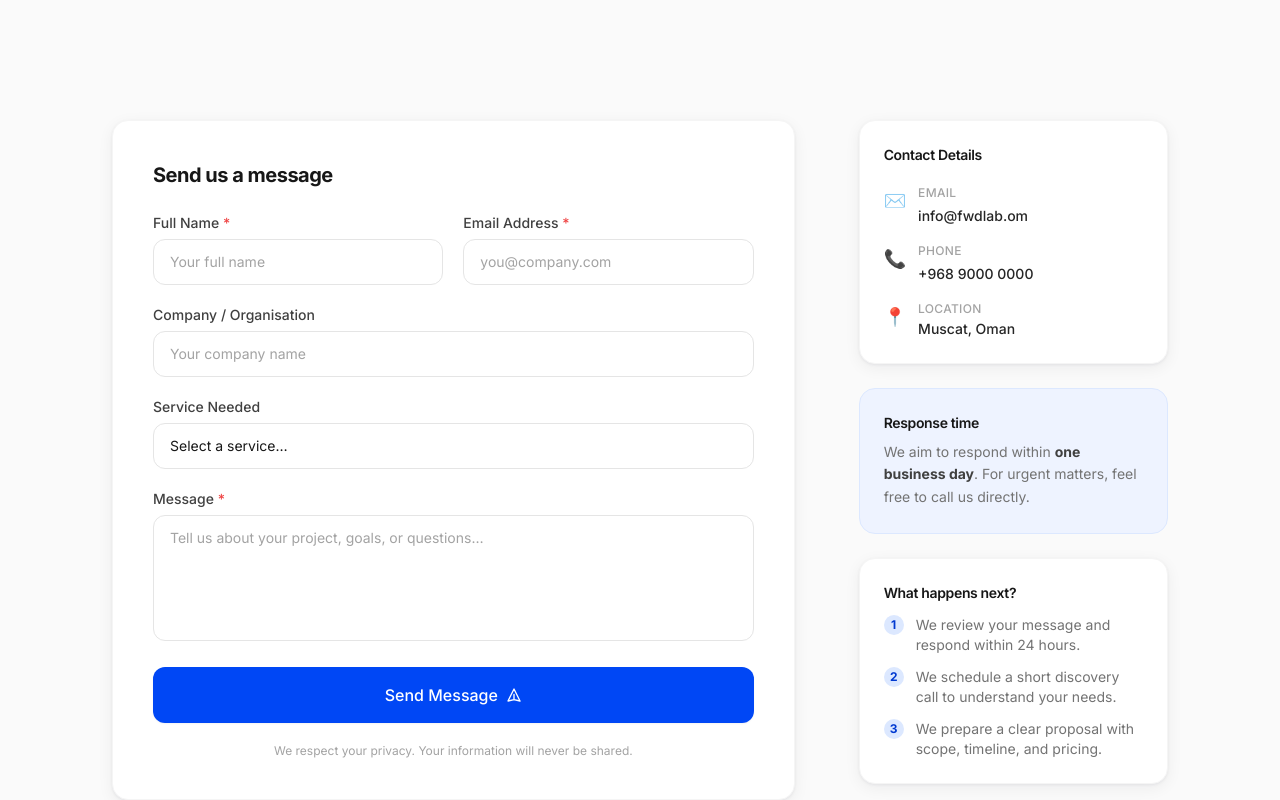
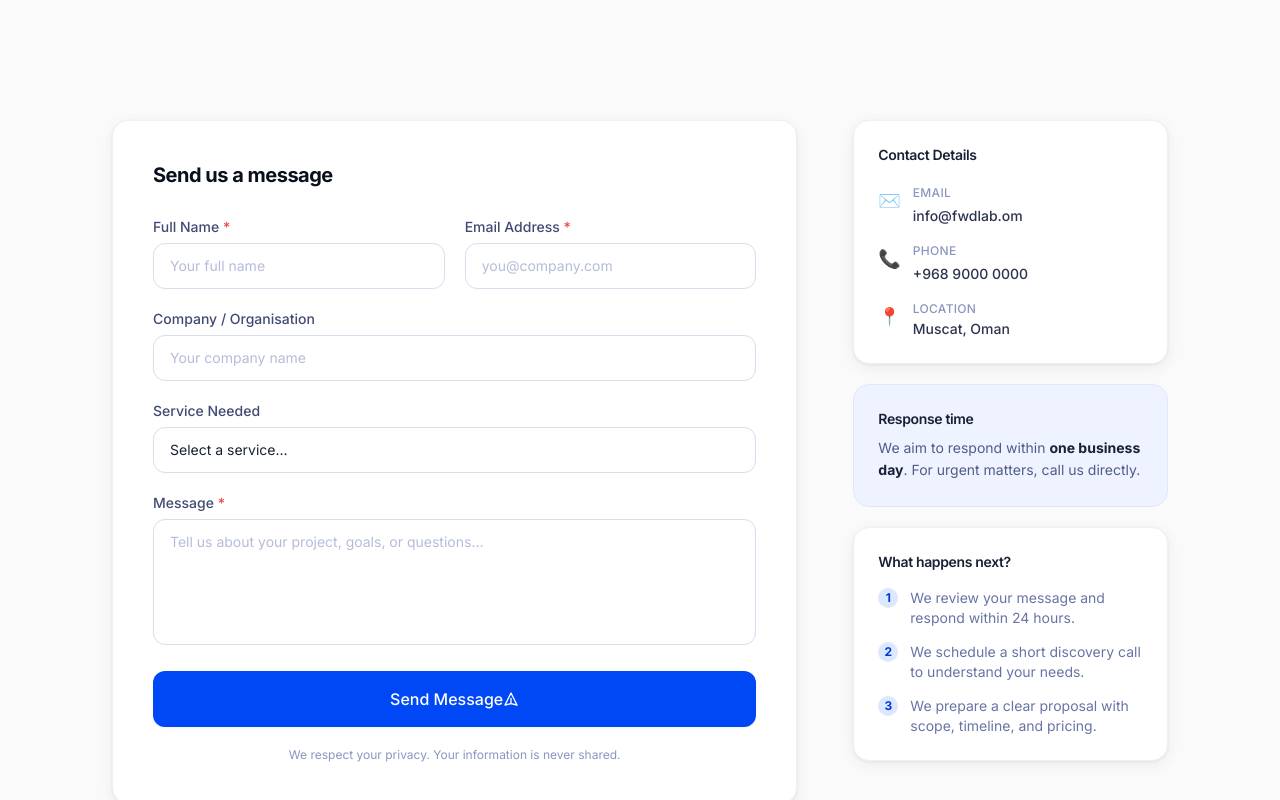
Before and after one commit to fatma-arch-lab/fwd-lab, a Next.js app: page /contact in a window 1280 px wide. Shown: the part 400-1200 px from the top of the page. Built offline with nearby package versions, Linux system fonts and the light colour scheme.

Commit message:
design: src/app/contact/page.tsx

```diff
--- a/src/app/contact/page.tsx
+++ b/src/app/contact/page.tsx
@@ -8,13 +8,11 @@ import { Button } from "@/components/ui/Button";
 
 export const metadata: Metadata = {
   title: "Contact",
-  description:
-    "Get in touch with FWD Lab. Tell us about your project and we'll respond within one business day.",
+  description: "Get in touch with FWD Lab. Tell us about your project and we'll respond within one business day.",
 };
 
-// Shared input style — change once to update every field
 const inputClass =
-  "w-full rounded-xl border border-neutral-200 bg-white px-4 py-3 text-sm text-neutral-900 placeholder-neutral-400 transition-colors focus:border-brand-400 focus:outline-none focus:ring-2 focus:ring-brand-100";
+  "w-full rounded-xl border border-ink-200 bg-white px-4 py-3 text-sm text-ink-900 placeholder-ink-300 transition-all duration-200 focus:border-brand-400 focus:outline-none focus:ring-2 focus:ring-brand-100";
 
 const contactDetails = [
   { icon: "✉️", label: "Email",    value: siteConfig.contact.email,   href: `mailto:${siteConfig.contact.email}` },
@@ -34,59 +32,47 @@ export default function ContactPage() {
       <PageHero
         eyebrow="Contact"
         title="Let's talk about your project."
-        description="Fill in the form below and we'll get back to you within one business day. No sales pitch — just a straightforward conversation about what you need."
+        description="Fill in the form and we'll get back to you within one business day. No sales pitch — just a straightforward conversation."
       />
 
       <Section background="light">
         <Container size="lg">
-          <div className="grid gap-12 lg:grid-cols-3 lg:gap-16">
+          <div className="grid gap-10 lg:grid-cols-3 lg:gap-14">
 
-            {/* ── Contact form ── */}
+            {/* ── Form ────────────────────────────── */}
             <div className="lg:col-span-2">
-              <div className="rounded-2xl border border-neutral-100 bg-white p-8 shadow-soft md:p-10">
-                <h2 className="mb-6 text-xl font-bold text-neutral-900">Send us a message</h2>
+              <div className="rounded-2xl border border-ink-100 bg-white p-8 shadow-soft md:p-10">
+                <h2 className="mb-7 text-xl font-bold text-ink-950">Send us a message</h2>
 
-                {/* UI-only form — wire up to a backend or service (e.g. Resend, Formspree) when ready */}
+                {/* UI-only — wire to backend (Resend, Formspree, etc.) when ready */}
                 <form className="space-y-5" noValidate>
                   <div className="grid gap-5 sm:grid-cols-2">
                     <div>
-                      <label htmlFor="name" className="mb-1.5 block text-sm font-medium text-neutral-700">
+                      <label htmlFor="name" className="mb-1.5 block text-sm font-medium text-ink-700">
                         Full Name <span className="text-red-500" aria-hidden="true">*</span>
                       </label>
-                      <input
-                        id="name" name="name" type="text"
-                        required autoComplete="name"
-                        placeholder="Your full name"
-                        className={inputClass}
-                      />
+                      <input id="name" name="name" type="text" required autoComplete="name"
+                        placeholder="Your full name" className={inputClass} />
                     </div>
                     <div>
-                      <label htmlFor="email" className="mb-1.5 block text-sm font-medium text-neutral-700">
+                      <label htmlFor="email" className="mb-1.5 block text-sm font-medium text-ink-700">
                         Email Address <span className="text-red-500" aria-hidden="true">*</span>
                       </label>
-                      <input
-                        id="email" name="email" type="email"
-                        required autoComplete="email"
-                        placeholder="you@company.com"
-                        className={inputClass}
-                      />
+                      <input id="email" name="email" type="email" required autoComplete="email"
+                        placeholder="you@company.com" className={inputClass} />
                     </div>
                   </div>
 
                   <div>
-                    <label htmlFor="company" className="mb-1.5 block text-sm font-medium text-neutral-700">
+                    <label htmlFor="company" className="mb-1.5 block text-sm font-medium text-ink-700">
                       Company / Organisation
                     </label>
-                    <input
-                      id="company" name="company" type="text"
-                      autoComplete="organization"
-                      placeholder="Your company name"
-                      className={inputClass}
-                    />
+                    <input id="company" name="company" type="text" autoComplete="organization"
+                      placeholder="Your company name" className={inputClass} />
                   </div>
 
                   <div>
-                    <label htmlFor="service" className="mb-1.5 block text-sm font-medium text-neutral-700">
+                    <label htmlFor="service" className="mb-1.5 block text-sm font-medium text-ink-700">
                       Service Needed
                     </label>
                     <select id="service" name="service" className={`${inputClass} cursor-pointer appearance-none`}>
@@ -99,50 +85,45 @@ export default function ContactPage() {
                   </div>
 
                   <div>
-                    <label htmlFor="message" className="mb-1.5 block text-sm font-medium text-neutral-700">
+                    <label htmlFor="message" className="mb-1.5 block text-sm font-medium text-ink-700">
                       Message <span className="text-red-500" aria-hidden="true">*</span>
                     </label>
-                    <textarea
-                      id="message" name="message"
-                      required rows={5}
+                    <textarea id="message" name="message" required rows={5}
                       placeholder="Tell us about your project, goals, or questions…"
-                      className={`${inputClass} resize-none`}
-                    />
+                      className={`${inputClass} resize-none`} />
                   </div>
 
                   <Button type="submit" size="lg" className="w-full justify-center">
                     Send Message
-                    <svg className="ml-2 h-4 w-4" fill="none" stroke="currentColor" strokeWidth="2" viewBox="0 0 24 24" aria-hidden="true">
+                    <svg className="h-4 w-4" fill="none" stroke="currentColor" strokeWidth="2" viewBox="0 0 24 24" aria-hidden="true">
                       <path strokeLinecap="round" strokeLinejoin="round" d="M12 19l9 2-9-18-9 18 9-2zm0 0v-8" />
                     </svg>
                   </Button>
 
-                  <p className="text-center text-xs text-neutral-400">
-                    We respect your privacy. Your information will never be shared.
+                  <p className="text-center text-xs text-ink-400">
+                    We respect your privacy. Your information is never shared.
                   </p>
                 </form>
               </div>
             </div>
 
-            {/* ── Sidebar ── */}
-            <aside className="space-y-6 lg:col-span-1">
+            {/* ── Sidebar ─────────────────────────── */}
+            <aside className="space-y-5 lg:col-span-1">
               {/* Contact details */}
-              <div className="rounded-2xl border border-neutral-100 bg-white p-6 shadow-soft">
-                <h3 className="mb-5 text-sm font-semibold text-neutral-900">Contact Details</h3>
+              <div className="rounded-2xl border border-ink-100 bg-white p-6 shadow-soft">
+                <h3 className="mb-5 text-sm font-semibold text-ink-900">Contact Details</h3>
                 <ul className="space-y-4">
-                  {contactDetails.map((detail) => (
-                    <li key={detail.label} className="flex items-start gap-3">
-                      <span className="mt-0.5 flex-shrink-0 text-lg" aria-hidden="true">{detail.icon}</span>
+                  {contactDetails.map((d) => (
+                    <li key={d.label} className="flex items-start gap-3">
+                      <span className="mt-0.5 flex-shrink-0 text-lg" aria-hidden="true">{d.icon}</span>
                       <div>
-                        <p className="mb-0.5 text-xs font-medium uppercase tracking-wide text-neutral-400">
-                          {detail.label}
-                        </p>
-                        {detail.href ? (
-                          <a href={detail.href} className="text-sm font-medium text-neutral-800 hover:text-brand-600 transition-colors">
-                            {detail.value}
+                        <p className="mb-0.5 text-xs font-medium uppercase tracking-wide text-ink-400">{d.label}</p>
+                        {d.href ? (
+                          <a href={d.href} className="text-sm font-medium text-ink-800 hover:text-brand-600 transition-colors">
+                            {d.value}
                           </a>
                         ) : (
-                          <p className="text-sm font-medium text-neutral-800">{detail.value}</p>
+                          <p className="text-sm font-medium text-ink-800">{d.value}</p>
                         )}
                       </div>
                     </li>
@@ -152,20 +133,20 @@ export default function ContactPage() {
 
               {/* Response time */}
               <div className="rounded-2xl border border-brand-100 bg-brand-50 p-6">
-                <h3 className="mb-2 text-sm font-semibold text-neutral-900">Response time</h3>
-                <p className="text-sm leading-relaxed text-neutral-500">
+                <h3 className="mb-2 text-sm font-semibold text-ink-900">Response time</h3>
+                <p className="text-sm leading-relaxed text-ink-600">
                   We aim to respond within{" "}
-                  <strong className="text-neutral-700">one business day</strong>.
-                  For urgent matters, feel free to call us directly.
+                  <strong className="text-ink-900">one business day</strong>.
+                  For urgent matters, call us directly.
                 </p>
               </div>
 
               {/* What happens next */}
-              <div className="rounded-2xl border border-neutral-100 bg-white p-6 shadow-soft">
-                <h3 className="mb-3 text-sm font-semibold text-neutral-900">What happens next?</h3>
-                <ol className="space-y-3">
+              <div className="rounded-2xl border border-ink-100 bg-white p-6 shadow-soft">
+                <h3 className="mb-4 text-sm font-semibold text-ink-900">What happens next?</h3>
+                <ol className="space-y-3.5">
                   {nextSteps.map((step, i) => (
-                    <li key={step} className="flex gap-3 text-sm text-neutral-500">
+                    <li key={step} className="flex gap-3 text-sm text-ink-500">
                       <span className="flex h-5 w-5 flex-shrink-0 items-center justify-center rounded-full bg-brand-100 text-xs font-bold text-brand-700" aria-hidden="true">
                         {i + 1}
                       </span>
@@ -175,7 +156,6 @@ export default function ContactPage() {
                 </ol>
               </div>
             </aside>
-
           </div>
         </Container>
       </Section>
```
